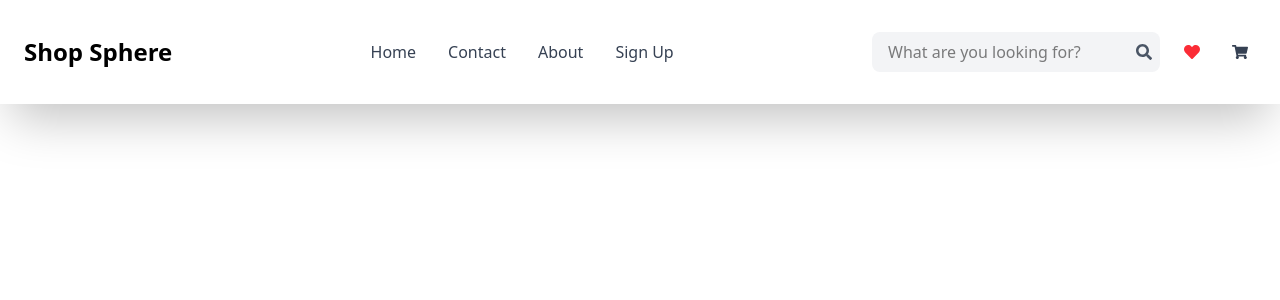
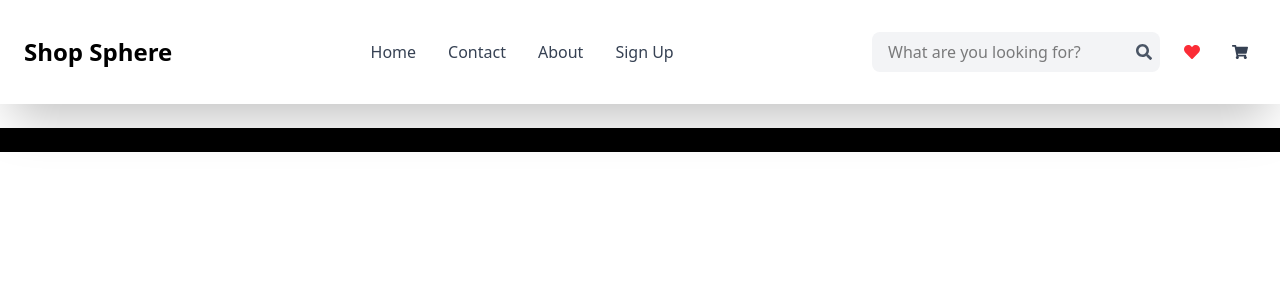
Before and after one commit to niyomugaboetiene/ecommerce-app, a React (Vite) app: page /footer in a window 1280 px wide. Shown: the top 300 px of the page. Built offline with nearby package versions, Linux system fonts and the light colour scheme.

Commit message:
ecommerce: building about footer

```diff
--- a/src/App.jsx
+++ b/src/App.jsx
@@ -6,6 +6,7 @@ import Home from "./pages/Home"
 import FlashSales from "./pages/FlashSales"
 import BestSeller from "./pages/BestSeller"
 import LastPage from "./pages/LastPage"
+import Footer from "./pages/Footer"
 import OurProduct from "./pages/AllOurProduct"
 import { BrowserRouter, Routes, Route } from "react-router-dom"
 function App() {
@@ -32,6 +33,9 @@ function App() {
                       <section>
                          <OurProduct />
                       </section>
+                       <section>
+                         <LastPage />
+                      </section>
                 </div>
               }
              />
@@ -39,7 +43,7 @@ function App() {
               <Route path="/contact" element={<Contact />} />
               <Route path="/about" element={<About />} />
               <Route path="/sign-up" element={<SignUp />} />
-              <Route path="/last" element={<LastPage />} />
+              <Route path="/footer" element={<Footer />} />
          </Routes>
           </div>
 
--- /dev/null
+++ b/src/pages/Footer.jsx
@@ -0,0 +1,12 @@
+
+const Footer = () => {
+    return (
+        <div>
+            <div className="bg-black">
+                  Shop Sphere
+            </div>
+        </div>
+    )
+}
+
+export default Footer;
```
